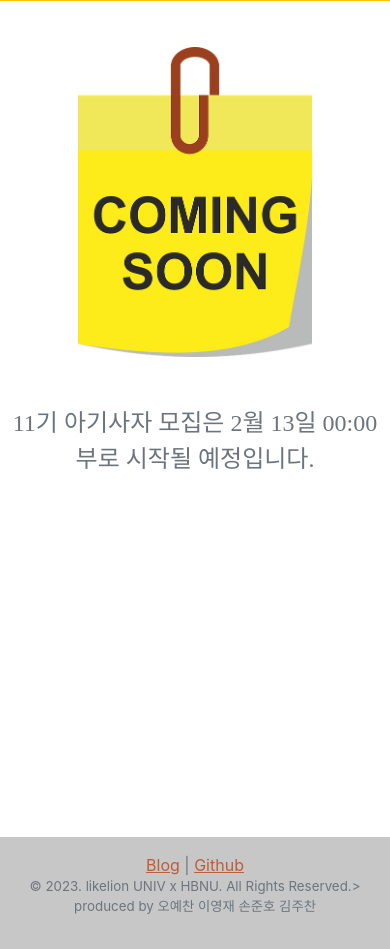
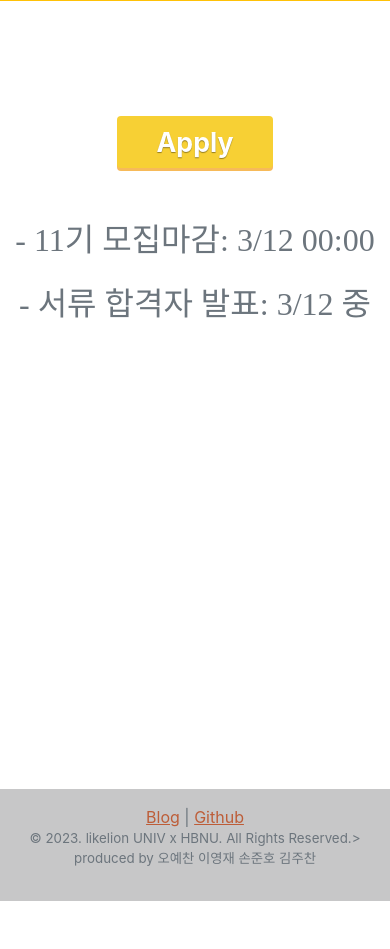
Before and after one commit to dus001228/likelion_11th, a Django app: page /joinus/ in a window 390 px wide. Shown: the part 55-1004 px from the top of the page. After the commit the page ends 956 px from the top, so only its background shows below. Run offline with Django 4.2, Linux system fonts and the light colour scheme; some libraries are stand-ins or nearby versions; some web fonts are replaced.

Commit message:
모집시작

```diff
--- a/home/templates/joinus.html
+++ b/home/templates/joinus.html
@@ -4,35 +4,65 @@
 
 {% block style %}
 <style>
-#coming {
+.button {
+	display: inline-block;
+	text-align: center;
+	text-decoration: none;
+	line-height: 54px;
+	outline: none;
     display:block;
     margin:auto;
-    width: 30%;
-    height: "auto";
+    width: 40%;
+    height: 30%;
 }
-#date{
-    text-align: center;
-    font-family: 'Happiness-Sans-Title';
-    font-size: xx-large;
+.button::before,
+.button::after {
+	position: absolute;
+	z-index: -1;
+	display: block;
+	content: '';
 }
+.button,
+.button::before,
+.button::after {
+	-webkit-box-sizing: border-box;
+	-moz-box-sizing: border-box;
+	box-sizing: border-box;
+	-webkit-transition: all .3s;
+	transition: all .3s;
+}
+.button {
+	position: relative;
+	background-color: #f7d034;
+	border-radius: 4px;
+	color: #fff;
+	line-height: 52px;
+	-webkit-transition: none;
+	transition: none;
+	box-shadow: 0 3px 0 #f7ba59;
+	text-shadow: 0 1px 1px rgba(0, 0, 0, .4);
+    font-size: 20pt
+}
+.button:hover {
+	top: -4px;
+	box-shadow: 0 7px 0 #f7ba59;
+}
+.button:active {
+	top: 3px;
+	box-shadow: none;
+}
+
 @font-face {
     font-family: 'Happiness-Sans-Title';
     src: url('https://cdn.jsdelivr.net/gh/projectnoonnu/noonfonts_2205@1.0/Happiness-Sans-Title.woff2') format('woff2');
     font-weight: normal;
     font-style: normal;
 }
-@media (max-width:767px){
-    #coming {
-        display:block;
-        margin:auto;
-        width: 60%;
-        height: "auto";
-    }
-    #date{
-        text-align: center;
-        font-family: 'Happiness-Sans-Title';
-        font-size: x-large;
-    }
+
+#date{
+    text-align: center;
+    font-family: 'Happiness-Sans-Title';
+    font-size: xx-large;
 }
 </style>
 
@@ -40,25 +70,11 @@
 {% endblock %}
 
 {% block content %}
-
-<div style="min-height: 100%">
-    <img id = "coming" class ="mt-5" src="{% static 'img/coming_soon.png' %}"/>
+<div style="min-height: 100%; padding-top: 30%;">
+    <a class="button" href="https://forms.gle/mv2z4zpTY5jsJLWN6"><b>Apply</b></a>
     <div id = "date" class="mt-5">
-        <P>11기 아기사자 모집은 2월 13일 00:00 부로 시작될 예정입니다.</P>
+        <P>- 11기 모집마감: 3/12 00:00</P>
+        <P>- 서류 합격자 발표: 3/12 중</P>
     </div>
 </div>
 {% endblock %}
-
-<!-- <section class="resume-section" id="interests">
-    <div class="resume-section-content">
-        <h2 class="mb-5">Join us</h2>
-        <p>곧 모집을 시작합니다!</p>
-        <p class="mb-0">1.[ 지원서 다운로드 ] 버튼을 클릭한 후 지원서 다운로드</p>
-        <br>
-        <p class="mb-0">2.지원기간 ( 2월 26일 오전 0시 ~ 3월 3일 오후 5시) 내에 지원서 작성</p>
-        <br>
-        <p class="mb-0">3.[ 지원하기 ] 버튼을 클릭해 구글 폼 작성 및 지원서 업로드</p>
-        <br>
-        <p class="mb-0">4.각 문항 별 글자수 : 1000자 이내(공백 포함)</p>
-    </div>
-</section> -->
```
Also changed, not shown: home/templates/joinus_tmp.html (deleted, +0 -78 lines).
